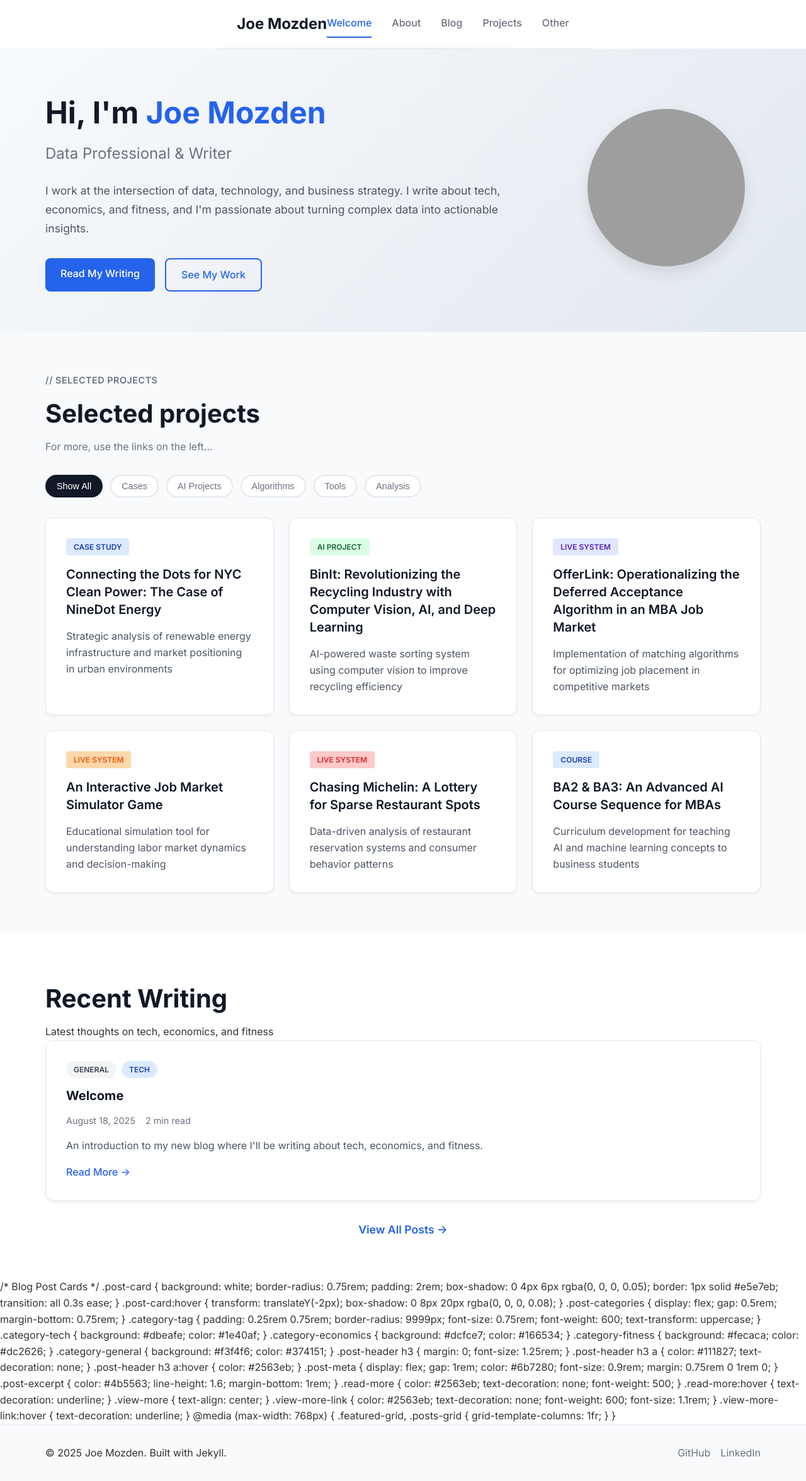
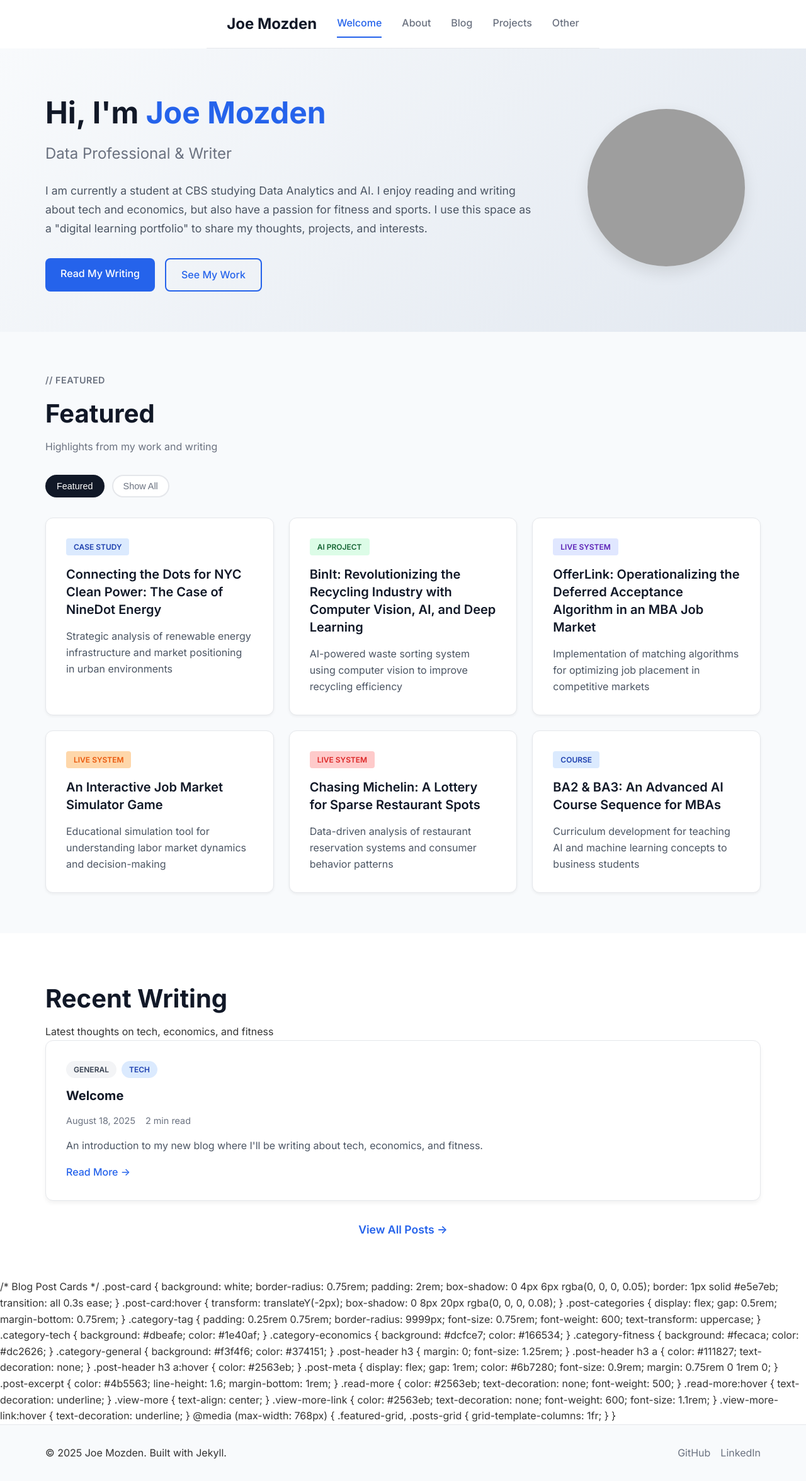
Before and after one commit to jmozden3/jmozden3.github.io, a Jekyll site: the page built from index.html, in a window 1280 px wide. Shown: the whole page at 63% size. Built offline with Jekyll 4.4.1, drawn with Linux system fonts in a browser that asks for light colours; the list of posts is cut into pages by our own code; grey boxes are pictures that could not be loaded.

Commit message:
adjusted homepage

```diff
--- a/assets/css/style.css
+++ b/assets/css/style.css
@@ -36,6 +36,10 @@
     margin: 0 auto;
     padding-left: 2rem;
     padding-right: 2rem;
+}
+
+.nav-brand {
+    margin-right: 2rem; /* Add spacing between brand and links */
 }
 
 .nav-brand a {
--- a/index.html
+++ b/index.html
@@ -9,9 +9,9 @@
             <h1>Hi, I'm <span class="highlight">Joe Mozden</span></h1>
             <h2>Data Professional & Writer</h2>
             <p class="hero-description">
-                I work at the intersection of data, technology, and business strategy.
-                I write about tech, economics, and fitness, and I'm passionate about
-                turning complex data into actionable insights.
+                I am currently a student at CBS studying Data Analytics and AI.
+                I enjoy reading and writing about tech and economics, but also have a passion for fitness and sports.
+                I use this space as a "digital learning portfolio" to share my thoughts, projects, and interests.
             </p>
             <div class="hero-actions">
                 <a href="{{ '/blog' | relative_url }}" class="btn btn-primary">Read My Writing</a>
@@ -20,7 +20,7 @@
         </div>
         <div class="hero-image">
             <div class="profile-placeholder">
-                <img src="{{ '/assets/images/profile.jpg' | relative_url }}" alt="Joe Mozden" class="profile-img">
+                <img src="{{ '/assets/images/profile-picture.jpg' | relative_url }}" alt="Joe Mozden" class="profile-img">
             </div>
         </div>
     </div>
@@ -30,29 +30,76 @@
 <section class="featured-section">
     <div class="section-content">
         <div class="section-header">
-            <span class="section-label">// SELECTED PROJECTS</span>
-            <h2>Selected projects</h2>
-            <p class="section-note">For more, use the links on the left...</p>
+            <span class="section-label">// FEATURED</span>
+            <h2>Featured</h2>
+            <p class="section-note">Highlights from my work and writing</p>
         </div>
 
-        <!-- Filter Tags (Optional - you can remove if you want it static) -->
+        <!-- Simple Filter Tabs -->
         <div class="featured-filters">
-            <button class="featured-filter-btn active" data-filter="all">Show All</button>
-            <button class="featured-filter-btn" data-filter="case-study">Cases</button>
-            <button class="featured-filter-btn" data-filter="project">AI Projects</button>
-            <button class="featured-filter-btn" data-filter="algorithm">Algorithms</button>
-            <button class="featured-filter-btn" data-filter="tool">Tools</button>
-            <button class="featured-filter-btn" data-filter="analysis">Analysis</button>
+            <button class="featured-filter-btn active" data-filter="featured">Featured</button>
+            <button class="featured-filter-btn" data-filter="all">Show All</button>
         </div>
 
-        <div class="featured-cards-grid">
+        <!-- Featured Content -->
+        <div class="featured-cards-grid" id="featured-content">
             {% for item in site.data.featured %}
-                <div class="featured-project-card" data-type="{{ item.type }}">
+                <div class="featured-project-card" data-type="featured">
                     <div class="card-badge badge-{{ item.color }}">{{ item.badge }}</div>
                     <h3 class="card-title">
                         <a href="{{ item.link }}">{{ item.title }}</a>
                     </h3>
                     <p class="card-description">{{ item.description }}</p>
+                </div>
+            {% endfor %}
+        </div>
+
+        <!-- All Content (Hidden by default) -->
+        <div class="all-content-grid" id="all-content" style="display: none;">
+            <!-- All Blog Posts -->
+            {% for post in site.posts %}
+                <div class="content-card" data-type="all">
+                    <div class="card-badge badge-blue">Blog Post</div>
+                    <h3 class="card-title">
+                        <a href="{{ post.url | relative_url }}">{{ post.title }}</a>
+                    </h3>
+                    <p class="card-description">{{ post.excerpt | strip_html | truncatewords: 20 }}</p>
+                    <div class="card-meta">
+                        <span class="meta-date">{{ post.date | date: "%B %d, %Y" }}</span>
+                        {% if post.categories %}
+                            <div class="meta-categories">
+                                {% for category in post.categories limit:2 %}
+                                    <span class="meta-category">{{ category }}</span>
+                                {% endfor %}
+                            </div>
+                        {% endif %}
+                    </div>
+                </div>
+            {% endfor %}
+
+            <!-- All Projects -->
+            {% for project in site.data.projects %}
+                <div class="content-card" data-type="all">
+                    <div class="card-badge badge-{{ project.type }}">{{ project.type | capitalize }}</div>
+                    <h3 class="card-title">
+                        {% if project.github %}
+                            <a href="{{ project.github }}" target="_blank">{{ project.name }}</a>
+                        {% elsif project.link %}
+                            <a href="{{ project.link }}" target="_blank">{{ project.name }}</a>
+                        {% elsif project.demo %}
+                            <a href="{{ project.demo }}" target="_blank">{{ project.name }}</a>
+                        {% else %}
+                            {{ project.name }}
+                        {% endif %}
+                    </h3>
+                    <p class="card-description">{{ project.description }}</p>
+                    {% if project.tech %}
+                        <div class="card-tech">
+                            {% for tech in project.tech limit:3 %}
+                                <span class="tech-tag">{{ tech }}</span>
+                            {% endfor %}
+                        </div>
+                    {% endif %}
                 </div>
             {% endfor %}
         </div>
@@ -163,7 +210,14 @@
     gap: 1.5rem;
 }
 
-.featured-project-card {
+.all-content-grid {
+    display: grid;
+    grid-template-columns: repeat(auto-fit, minmax(350px, 1fr));
+    gap: 1.5rem;
+}
+
+.featured-project-card,
+.content-card {
     background: white;
     border-radius: 0.75rem;
     padding: 2rem;
@@ -173,13 +227,53 @@
     transition: all 0.3s ease;
 }
 
-.featured-project-card:hover {
+.featured-project-card:hover,
+.content-card:hover {
     transform: translateY(-2px);
     box-shadow: 0 8px 20px rgba(0, 0, 0, 0.1);
 }
 
-.featured-project-card.hidden {
-    display: none;
+.badge-code { background: #dbeafe; color: #1e40af; }
+.badge-video { background: #fecaca; color: #dc2626; }
+.badge-article { background: #dcfce7; color: #166534; }
+.badge-presentation { background: #fed7aa; color: #ea580c; }
+.badge-tool { background: #e0e7ff; color: #5b21b6; }
+
+.card-meta {
+    display: flex;
+    justify-content: space-between;
+    align-items: center;
+    margin-top: 1rem;
+    font-size: 0.9rem;
+    color: #6b7280;
+}
+
+.meta-categories {
+    display: flex;
+    gap: 0.5rem;
+}
+
+.meta-category {
+    background: #f3f4f6;
+    color: #6b7280;
+    padding: 0.125rem 0.5rem;
+    border-radius: 0.25rem;
+    font-size: 0.75rem;
+}
+
+.card-tech {
+    display: flex;
+    flex-wrap: wrap;
+    gap: 0.5rem;
+    margin-top: 1rem;
+}
+
+.tech-tag {
+    background: #f3f4f6;
+    color: #374151;
+    padding: 0.25rem 0.5rem;
+    border-radius: 0.25rem;
+    font-size: 0.75rem;
 }
 
 .card-badge {
@@ -326,10 +420,11 @@
 </style>
 
 <script>
-// Featured projects filtering
+// Simple Featured vs Show All toggle
 document.addEventListener('DOMContentLoaded', function() {
     const filterButtons = document.querySelectorAll('.featured-filter-btn');
-    const projectCards = document.querySelectorAll('.featured-project-card');
+    const featuredContent = document.getElementById('featured-content');
+    const allContent = document.getElementById('all-content');
 
     filterButtons.forEach(button => {
         button.addEventListener('click', function() {
@@ -339,16 +434,14 @@
             filterButtons.forEach(btn => btn.classList.remove('active'));
             this.classList.add('active');
 
-            // Filter projects
-            projectCards.forEach(card => {
-                const cardType = card.getAttribute('data-type');
-
-                if (filter === 'all' || cardType === filter) {
-                    card.classList.remove('hidden');
-                } else {
-                    card.classList.add('hidden');
-                }
-            });
+            // Show/hide content sections
+            if (filter === 'featured') {
+                featuredContent.style.display = 'grid';
+                allContent.style.display = 'none';
+            } else if (filter === 'all') {
+                featuredContent.style.display = 'none';
+                allContent.style.display = 'grid';
+            }
         });
     });
 });
```
